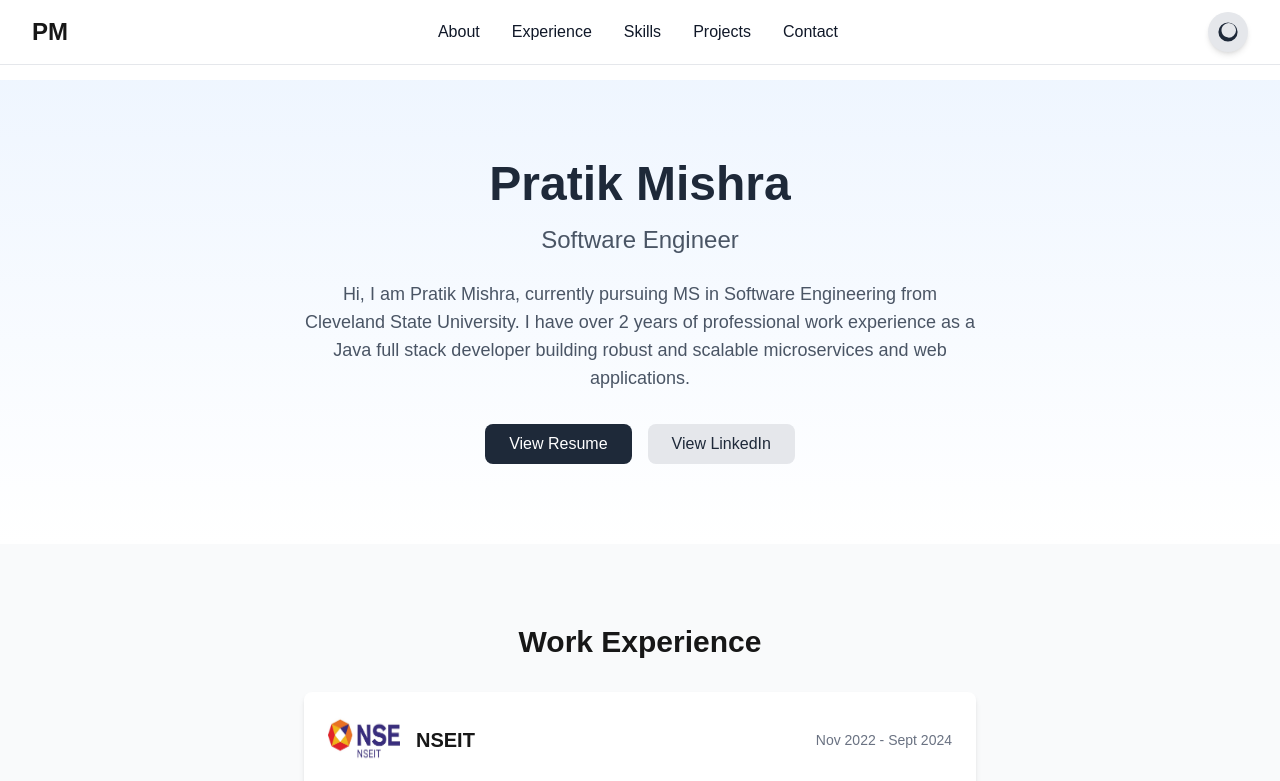
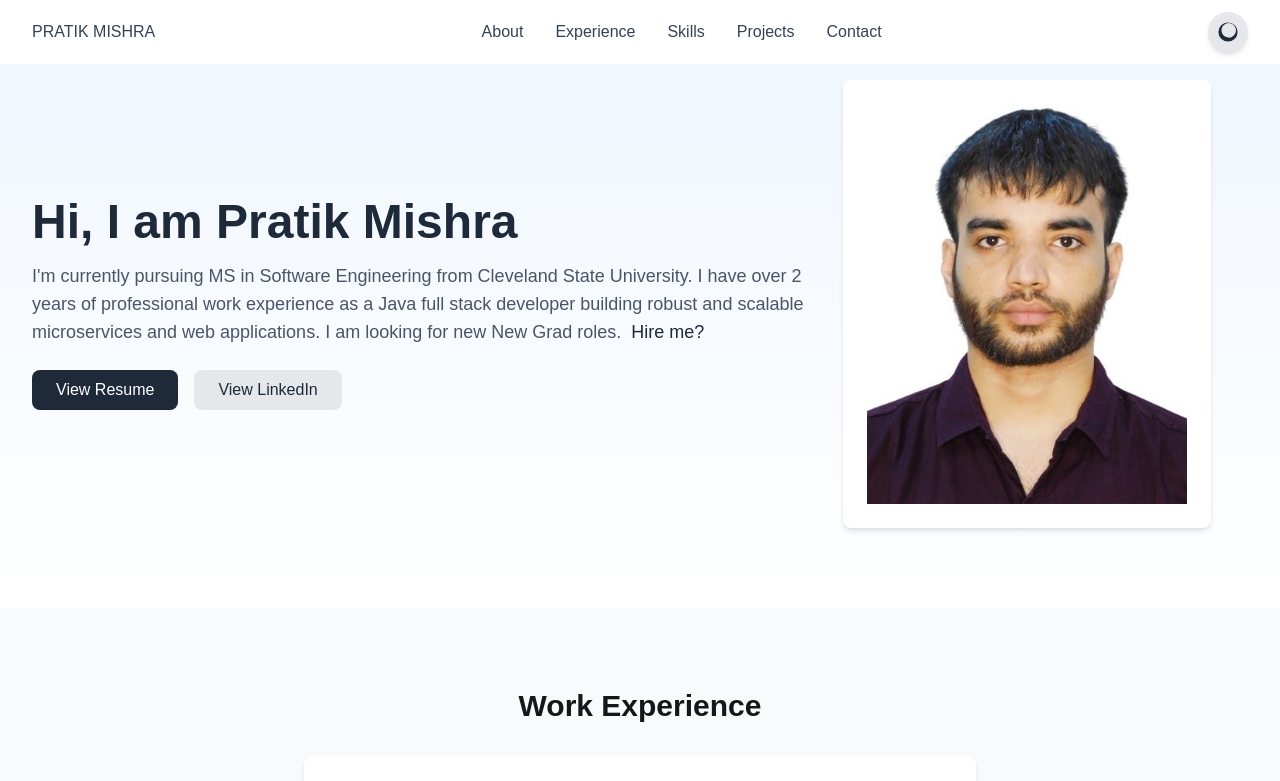
Before and after one commit to pratikmishra17/portfolio, a Next.js app in the folder my-portfolio/: page / in a window 1280 px wide. Shown: the top 781 px of the page. Built offline with nearby package versions, Linux system fonts and the light colour scheme.

Commit message:
changes pt. 2

```diff
--- a/my-portfolio/src/app/components/Navbar.tsx
+++ b/my-portfolio/src/app/components/Navbar.tsx
@@ -17,21 +17,21 @@ export default function Navbar() {
   }, [darkMode]);
 
   return (
-    <nav className="bg-white dark:bg-gray-900 fixed w-full z-20 top-0 left-0 border-b border-gray-200 dark:border-gray-600">
+    <nav className="bg-white dark:bg-gray-900 fixed w-full z-20 top-0 left-0 border-b-0">
       <div className="max-w-screen-xl mx-auto px-4 sm:px-6 lg:px-8 flex justify-between items-center h-16">
 
         {/* Logo on the Left */}
-        <Link href="/" className="text-2xl font-semibold dark:text-white">
-          PM
+        <Link href="/" className="text-gray-700 dark:text-white hover:text-gray-900 dark:hover:text-blue-500">
+          PRATIK MISHRA
         </Link>
 
         {/* Centered Menu Items */}
         <div className="hidden md:flex space-x-8">
-        <Link href="#about" className="text-gray-900 dark:text-white hover:text-blue-700 dark:hover:text-blue-500">About</Link>
-            <Link href="#experience" className="text-gray-900 dark:text-white hover:text-blue-700 dark:hover:text-blue-500">Experience</Link>
-            <Link href="#skills" className="text-gray-900 dark:text-white hover:text-blue-700 dark:hover:text-blue-500">Skills</Link>
-            <Link href="#projects" className="text-gray-900 dark:text-white hover:text-blue-700 dark:hover:text-blue-500">Projects</Link>
-            <Link href="#contact" className="text-gray-900 dark:text-white hover:text-blue-700 dark:hover:text-blue-500">Contact</Link>
+        <Link href="#about" className="text-gray-700 dark:text-white hover:text-gray-900 dark:hover:text-blue-500">About</Link>
+            <Link href="#experience" className="text-gray-700 dark:text-white hover:text-gray-900 dark:hover:text-blue-500">Experience</Link>
+            <Link href="#skills" className="text-gray-700 dark:text-white hover:text-gray-900 dark:hover:text-blue-500">Skills</Link>
+            <Link href="#projects" className="text-gray-700 dark:text-white hover:text-gray-900 dark:hover:text-blue-500">Projects</Link>
+            <Link href="#contact" className="text-gray-700 dark:text-white hover:text-gray-900 dark:hover:text-blue-500">Contact</Link>
         </div>
 
         {/* Dark Mode Toggle on the Right */}
--- a/my-portfolio/src/app/globals.css
+++ b/my-portfolio/src/app/globals.css
@@ -22,3 +22,6 @@ body {
   background: var(--background);
   font-family: Arial, Helvetica, sans-serif;
 }
+html {
+  scroll-behavior: smooth;
+}
--- a/my-portfolio/src/app/page.tsx
+++ b/my-portfolio/src/app/page.tsx
@@ -5,23 +5,27 @@ import Footer from './components/Footer';
 export default function Home() {
   return (
     <>
-      <Navbar />
-      <main className="pt-20">
+
+      <main className="">
         {/* Hero Section */}
         <section id="about" className="bg-gradient-to-b from-blue-50 to-white dark:from-gray-900 dark:to-gray-800 py-20">
-          <div className="max-w-screen-xl mx-auto px-4 sm:px-6 lg:px-8 flex flex-col items-center">
-            <h1 className="text-4xl md:text-5xl font-bold text-center mb-4 text-gray-800 dark:text-white">
-              Pratik Mishra
+  <div className="max-w-screen-xl mx-auto px-4 sm:px-6 lg:px-8 flex flex-col md:flex-row items-center">
+
+    {/* Left Content - About Description (2/3) */}
+    <div className="md:w-2/3 pr-8">
+      <h1 className="text-4xl md:text-5xl font-bold mb-4 text-gray-800 dark:text-white">
+        Hi, I am Pratik Mishra
       </h1>
-            <h2 className="text-xl md:text-2xl text-center mb-6 text-gray-600 dark:text-gray-300">
-              Software Engineer
-            </h2>
-            <p className="text-lg text-center max-w-2xl mb-8 text-gray-600 dark:text-gray-300">
-              Hi, I am Pratik Mishra, currently pursuing MS in Software Engineering from Cleveland State University.
+      <p className="text-lg mb-6 text-gray-600 dark:text-gray-300">
+        I'm currently pursuing MS in Software Engineering from Cleveland State University.
         I have over 2 years of professional work experience as a Java full stack developer building robust and scalable microservices and web applications.
+        I am looking for new New Grad roles. &nbsp;
+        <a href="#contact" className="text-lg text-gray-800 hover:text-gray-400">
+          Hire me?
+        </a>
+      </p>
 
-            </p>
-            <div className="flex flex-wrap justify-center gap-4">
+      <div className="flex flex-wrap gap-4">
         <a href="/Pratik Mishra Software Engineering.pdf" className="bg-gray-800 hover:bg-gray-100 text-white font-medium py-2 px-6 rounded-lg transition-colors">
           View Resume
         </a>
@@ -30,7 +34,17 @@ export default function Home() {
         </a>
       </div>
     </div>
+
+    {/* Right Content - Profile Card (1/3) */}
+    <div className="">
+      <div className="bg-white dark:bg-gray-700 rounded-lg shadow-md p-6 w-full max-w-2xl">
+        <img src="/photo.jpg" alt="Pratik Mishra" className="w-80 h-100 dark:border-gray-600" />
+      </div>
+    </div>
+
+  </div>
 </section>
+
 
         {/* Placeholder sections - you'll build these out later */}
         {/* <section id="about" className="py-20">
```
Also changed, not shown: my-portfolio/public/photo.jpg (added). Lines whose indentation alone changed are shown as unchanged.
